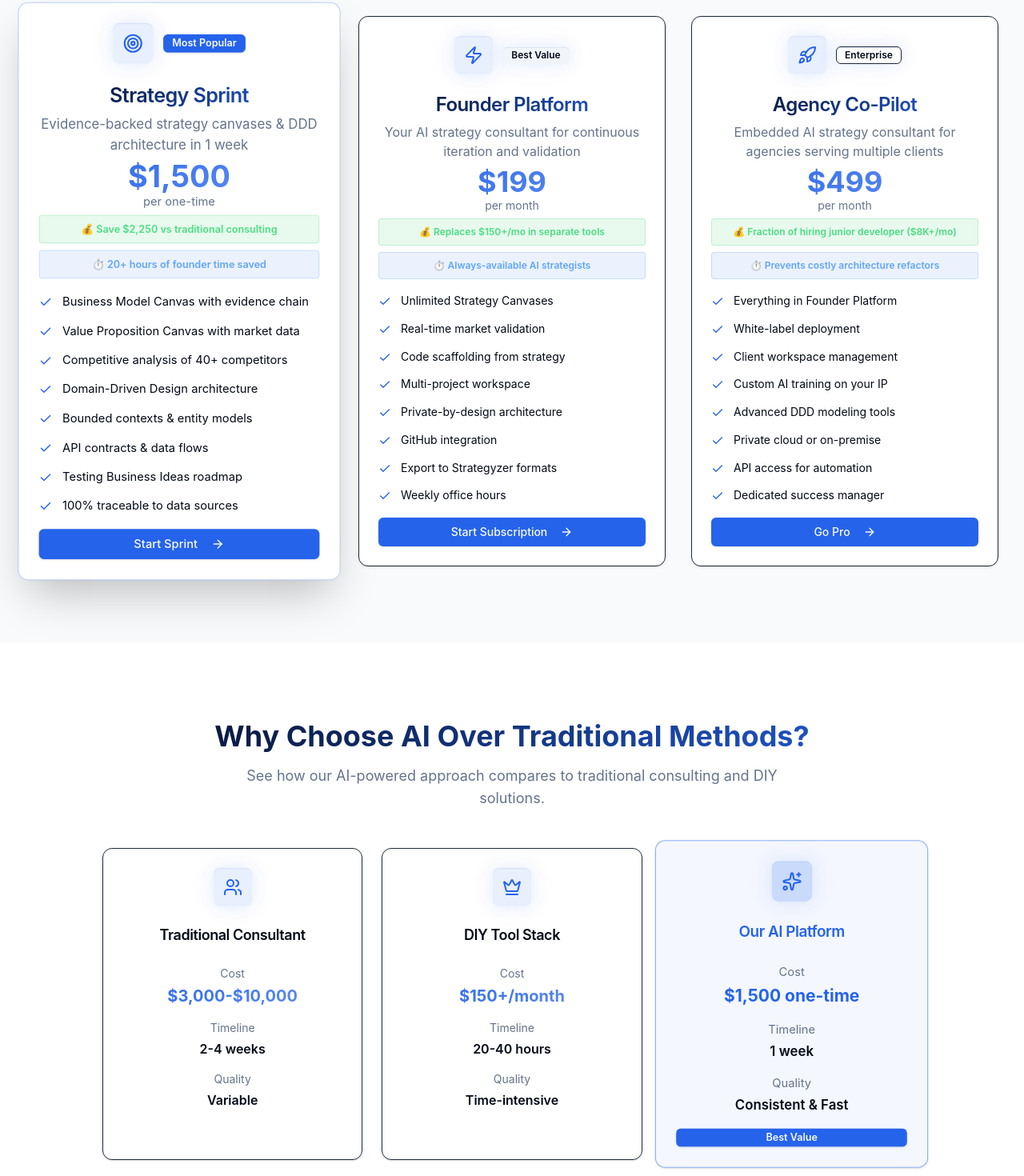
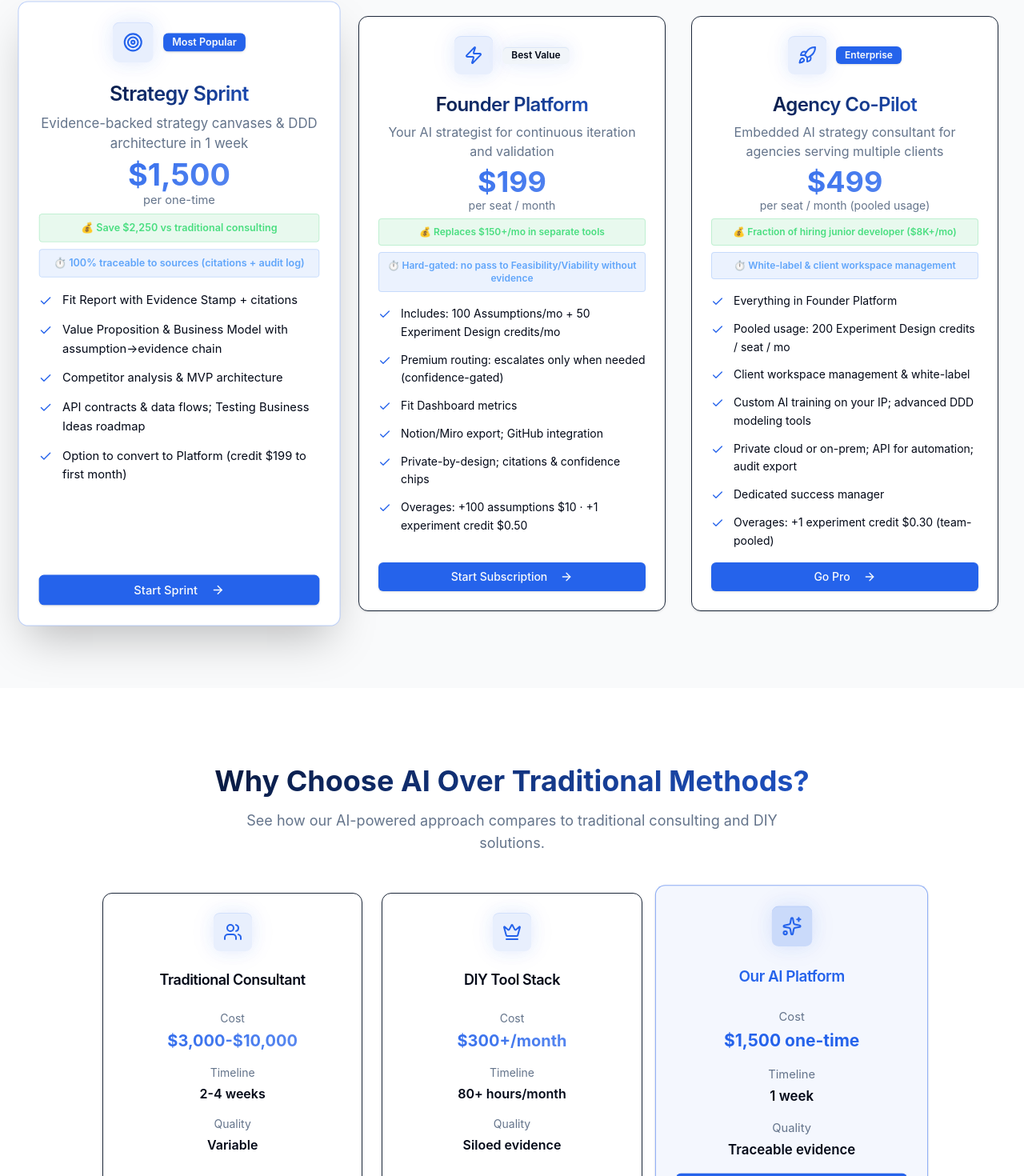
Before and after one commit to chris00walker/startupai.site, a Next.js app: page /pricing in a window 1280 px wide. Shown: the part 624-2094 px from the top of the page at 80% size. Built offline with nearby package versions, Linux system fonts and the light colour scheme.

Commit message:
Remove all chriswalker.consulting branding and other minor copy edits

```diff
--- a/src/app/page.tsx
+++ b/src/app/page.tsx
@@ -100,7 +100,7 @@ export default function HomePage() {
               Ready to Transform Your Startup
             </h2>
             <p className="text-xl mb-8 opacity-90 max-w-2xl mx-auto">
-              Let's discuss how CWC can help you achieve your startup's goals.
+              Let's discuss how StartupAI can help you achieve your startup's goals.
             </p>
             <Button asChild size="lg" className="bg-white text-primary hover:bg-gray-100">
               <Link href="/product#waitlist">
--- a/src/app/pricing/page.tsx
+++ b/src/app/pricing/page.tsx
@@ -45,16 +45,13 @@ export default function PricingPage() {
       badgeVariant: "default" as const,
       icon: Target,
       savings: "Save $2,250 vs traditional consulting",
-      timeValue: "20+ hours of founder time saved",
+      timeValue: "100% traceable to sources (citations + audit log)",
       features: [
-        "Business Model Canvas with evidence chain",
-        "Value Proposition Canvas with market data",
-        "Competitive analysis of 40+ competitors",
-        "Domain-Driven Design architecture",
-        "Bounded contexts & entity models",
-        "API contracts & data flows",
-        "Testing Business Ideas roadmap",
-        "100% traceable to data sources"
+        "Fit Report with Evidence Stamp + citations",
+        "Value Proposition & Business Model with assumption→evidence chain",
+        "Competitor analysis & MVP architecture",
+        "API contracts & data flows; Testing Business Ideas roadmap",
+        "Option to convert to Platform (credit $199 to first month)"
       ],
       cta: "Start Sprint",
       highlighted: true
@@ -62,22 +59,20 @@ export default function PricingPage() {
     {
       name: "Founder Platform",
       price: "$199",
-      period: "month",
-      description: "Your AI strategy consultant for continuous iteration and validation",
+      period: "seat / month",
+      description: "Your AI strategist for continuous iteration and validation",
       badge: "Best Value",
       badgeVariant: "secondary" as const,
       icon: Zap,
       savings: "Replaces $150+/mo in separate tools",
-      timeValue: "Always-available AI strategists",
+      timeValue: "Hard-gated: no pass to Feasibility/Viability without evidence",
       features: [
-        "Unlimited Strategy Canvases",
-        "Real-time market validation",
-        "Code scaffolding from strategy",
-        "Multi-project workspace",
-        "Private-by-design architecture",
-        "GitHub integration",
-        "Export to Strategyzer formats",
-        "Weekly office hours"
+        "Includes: 100 Assumptions/mo + 50 Experiment Design credits/mo",
+        "Premium routing: escalates only when needed (confidence-gated)",
+        "Fit Dashboard metrics",
+        "Notion/Miro export; GitHub integration",
+        "Private-by-design; citations & confidence chips",
+        "Overages: +100 assumptions $10 · +1 experiment credit $0.50",
       ],
       cta: "Start Subscription",
       highlighted: false
@@ -85,22 +80,21 @@ export default function PricingPage() {
     {
       name: "Agency Co-Pilot",
       price: "$499",
-      period: "month",
+      period: "seat / month (pooled usage)",
       description: "Embedded AI strategy consultant for agencies serving multiple clients",
       badge: "Enterprise",
-      badgeVariant: "outline" as const,
+      badgeVariant: "default" as const,
       icon: Rocket,
       savings: "Fraction of hiring junior developer ($8K+/mo)",
-      timeValue: "Prevents costly architecture refactors",
+      timeValue: "White-label & client workspace management",
       features: [
         "Everything in Founder Platform",
-        "White-label deployment",
-        "Client workspace management",
-        "Custom AI training on your IP",
-        "Advanced DDD modeling tools",
-        "Private cloud or on-premise",
-        "API access for automation",
-        "Dedicated success manager"
+        "Pooled usage: 200 Experiment Design credits / seat / mo",
+        "Client workspace management & white-label",
+        "Custom AI training on your IP; advanced DDD modeling tools",
+        "Private cloud or on-prem; API for automation; audit export",
+        "Dedicated success manager",
+        "Overages: +1 experiment credit $0.30 (team-pooled)",
       ],
       cta: "Go Pro",
       highlighted: false
@@ -117,16 +111,16 @@ export default function PricingPage() {
     },
     {
       service: "DIY Tool Stack",
-      price: "$150+/month",
-      timeline: "20-40 hours",
-      quality: "Time-intensive",
+      price: "$300+/month",
+      timeline: "80+ hours/month",
+      quality: "Siloed evidence",
       icon: Crown
     },
     {
       service: "Our AI Platform",
       price: "$1,500 one-time",
       timeline: "1 week",
-      quality: "Consistent & Fast",
+      quality: "Traceable evidence",
       icon: Sparkles
     }
   ];
@@ -350,7 +344,7 @@ export default function PricingPage() {
             <CardContent className="pt-6">
               <h3 className="font-semibold mb-2">Do you offer payment plans?</h3>
               <p className="text-muted-foreground">
-                Yes, we offer flexible payment plans for projects over $5,000. Typically, we structure
+                Yes, we offer flexible payment plans for projects over $50,000. Typically, we structure
                 payments as 50% upfront and 50% upon completion, with milestone-based payments for larger projects.
               </p>
             </CardContent>
--- a/src/app/product/page.tsx
+++ b/src/app/product/page.tsx
@@ -36,7 +36,7 @@ export default function ProductPage() {
   const features = [
     {
       icon: Target,
-      title: "Strategyzer AI Platform",
+      title: "StartupAI Platform",
       description: "Multi-agent AI system for generating professional business canvases and strategic frameworks.",
       badge: "AI Innovation",
       href: "/demo",
@@ -216,11 +216,11 @@ export default function ProductPage() {
                   <Brain className="h-3 w-3 mr-1" />
                   Featured Product
                 </Badge>
-                <h3 className="text-2xl md:text-3xl font-bold mb-4">Strategyzer AI Platform</h3>
+                <h3 className="text-2xl md:text-3xl font-bold mb-4">StartupAI Platform</h3>
                 <p className="text-muted-foreground mb-6 leading-relaxed">
                   A revolutionary multi-agent AI system that generates professional business canvases,
                   validates strategic ideas, and accelerates consulting workflows. Built with cutting-edge
-                  AI technology and proven Strategyzer methodology.
+                  AI technology and proven startup framework methodologies.
                 </p>
                 <div className="bg-primary/10 p-6 rounded-lg mb-6 border border-primary/30 backdrop-blur-sm">
                   <div className="flex items-center gap-2 mb-3">
--- a/src/app/signup/page.tsx
+++ b/src/app/signup/page.tsx
@@ -19,7 +19,7 @@ export default function SignupPage() {
                 Transform Your Business
               </h2>
               <p className="text-muted-foreground text-lg">
-                Join hundreds of successful entrepreneurs who have accelerated their growth with expert guidance.
+                Join other innovative entrepreneurs who have accelerated their growth with expert agentic guidance.
               </p>
             </div>
             <div className="grid gap-4 text-left">
--- a/src/components/login-form.tsx
+++ b/src/components/login-form.tsx
@@ -12,7 +12,7 @@ export function LoginForm({
       <div className="flex flex-col items-center gap-2 text-center">
         <h1 className="text-2xl font-bold">Login to your account</h1>
         <p className="text-muted-foreground text-sm text-balance">
-          Welcome back to Chris Walker Consulting
+          Welcome back to StartupAI
         </p>
       </div>
       <div className="grid gap-6">
--- a/src/components/signup-form.tsx
+++ b/src/components/signup-form.tsx
@@ -12,7 +12,7 @@ export function SignupForm({
       <div className="flex flex-col items-center gap-2 text-center">
         <h1 className="text-2xl font-bold">Create your account</h1>
         <p className="text-muted-foreground text-sm text-balance">
-          Join Chris Walker Consulting and unlock expert business guidance
+          Join StartupAI and unlock expert business guidance
         </p>
       </div>
       <div className="grid gap-6">
--- a/src/components/ui/Footer.tsx
+++ b/src/components/ui/Footer.tsx
@@ -44,7 +44,7 @@ export function Footer() {
         <Separator className="mt-12" />
         <div className="pt-8">
           <p className="text-base text-gray-300 text-center">
-            &copy; {new Date().getFullYear()} Chris Walker Consulting. All rights reserved.
+            &copy; {new Date().getFullYear()} StartupAI. All rights reserved.
           </p>
         </div>
       </div>
```
